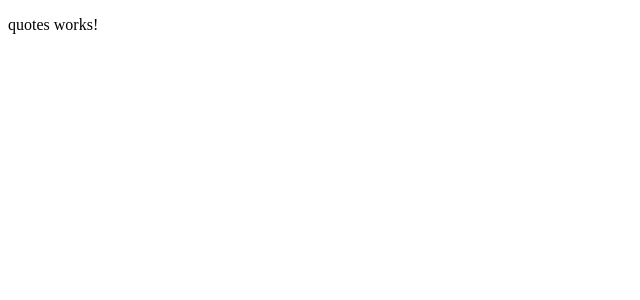
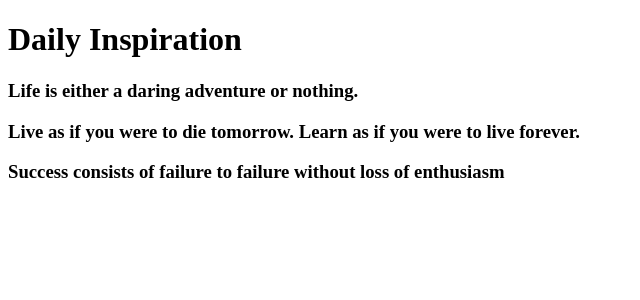
Before and after one commit to mururi/Quotes_app, an Angular app: page / in a window 1280 px wide. Shown: the top 300 px of the page, without its empty margins (0-640 px from the left). Built offline with nearby package versions, Linux system fonts and the light colour scheme.

Commit message:
Add quote class and create quote objects

```diff
--- a/src/app/app.component.html
+++ b/src/app/app.component.html
@@ -1 +1,5 @@
-<app-quotes></app-quotes>
+<div class="container">
+  <h1>Daily Inspiration</h1>
+
+</div>
+<app-quote></app-quote>
--- a/src/app/app.module.ts
+++ b/src/app/app.module.ts
@@ -3,12 +3,12 @@ import { BrowserModule } from '@angular/platform-browser';
 
 import { AppRoutingModule } from './app-routing.module';
 import { AppComponent } from './app.component';
-import { QuotesComponent } from './quotes/quotes.component';
+import { QuoteComponent } from './quote/quote.component';
 
 @NgModule({
   declarations: [
     AppComponent,
-    QuotesComponent
+    QuoteComponent
   ],
   imports: [
     BrowserModule,
--- /dev/null
+++ b/src/app/quote.ts
@@ -0,0 +1,11 @@
+export class Quote {
+  upVote: number;
+  downVote: number;
+  date: Date;
+
+  constructor(public content: string, public author: string, public submittedBy: string) {
+    this.upVote = 0;
+    this.downVote = 0;
+    this.date = new Date();
+  }
+}
--- /dev/null
+++ b/src/app/quote/quote.component.html
@@ -0,0 +1,3 @@
+<div *ngFor="let quote of quotes">
+  <h3>{{ quote.content }}</h3>
+</div>
--- /dev/null
+++ b/src/app/quote/quote.component.ts
@@ -0,0 +1,22 @@
+import { Component, OnInit } from '@angular/core';
+import { Quote } from '../quote';
+
+@Component({
+  selector: 'app-quote',
+  templateUrl: './quote.component.html',
+  styleUrls: ['./quote.component.css']
+})
+export class QuoteComponent implements OnInit {
+
+  quotes: Quote[] = [
+    new Quote('Life is either a daring adventure or nothing.', 'Helen Keller', 'Dennis Kiboi'),
+    new Quote('Live as if you were to die tomorrow. Learn as if you were to live forever.', 'Mahatma Gandhi', 'John Doe'),
+    new Quote('Success consists of failure to failure without loss of enthusiasm', 'Winston Churchil', 'Jane Doe')
+  ];
+
+  constructor() { }
+
+  ngOnInit(): void {
+  }
+
+}
--- a/src/app/quotes/quotes.component.html
+++ /dev/null
@@ -1 +0,0 @@
-<p>quotes works!</p>
--- a/src/app/quotes/quotes.component.ts
+++ /dev/null
@@ -1,15 +0,0 @@
-import { Component, OnInit } from '@angular/core';
-
-@Component({
-  selector: 'app-quotes',
-  templateUrl: './quotes.component.html',
-  styleUrls: ['./quotes.component.css']
-})
-export class QuotesComponent implements OnInit {
-
-  constructor() { }
-
-  ngOnInit(): void {
-  }
-
-}
```
Also changed, not shown: src/app/quote/quote.component.css (added), 2 other files (tests, documents, lock files or other folders).
